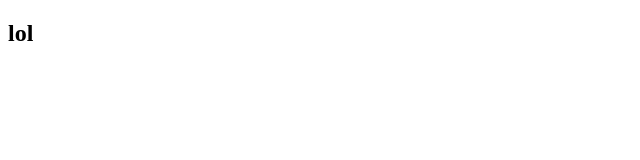
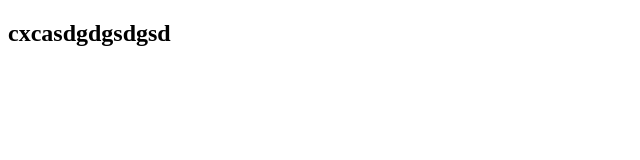
Before and after one commit to odinndagur/odinndagur.github.io, a plain HTML site: page index.html in a window 1280 px wide. Shown: the whole page, without its empty margins (0-640 px from the left). Drawn offline with Linux system fonts and the light colour scheme.

Commit message:
Update index.html

```diff
--- a/index.html
+++ b/index.html
@@ -16,7 +16,7 @@
         <!--[if lt IE 7]>
             <p class="browsehappy">You are using an <strong>outdated</strong> browser. Please <a href="#">upgrade your browser</a> to improve your experience.</p>
         <![endif]-->
-<h2>lol</h2>
+<h2>cxcasdgdgsdgsd</h2>
         <script src="" async defer></script>
     </body>
 </html>
```
